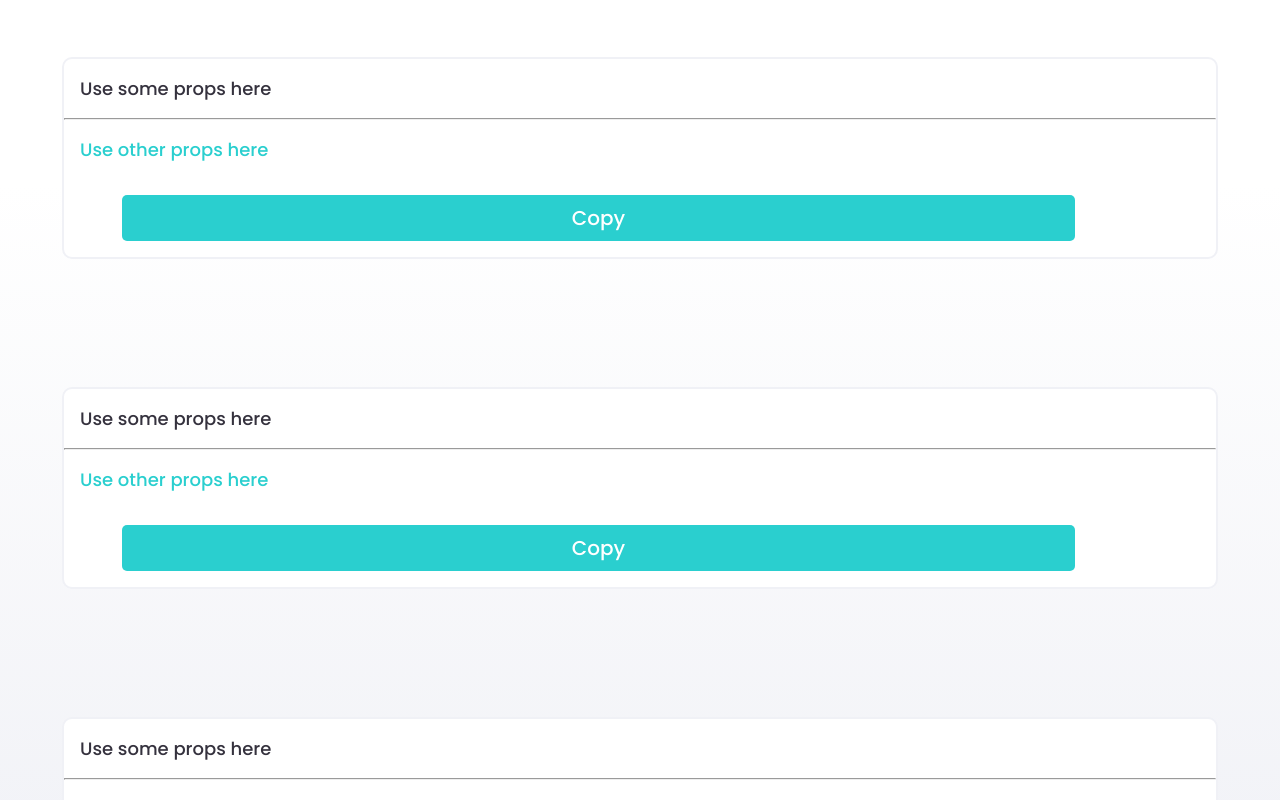
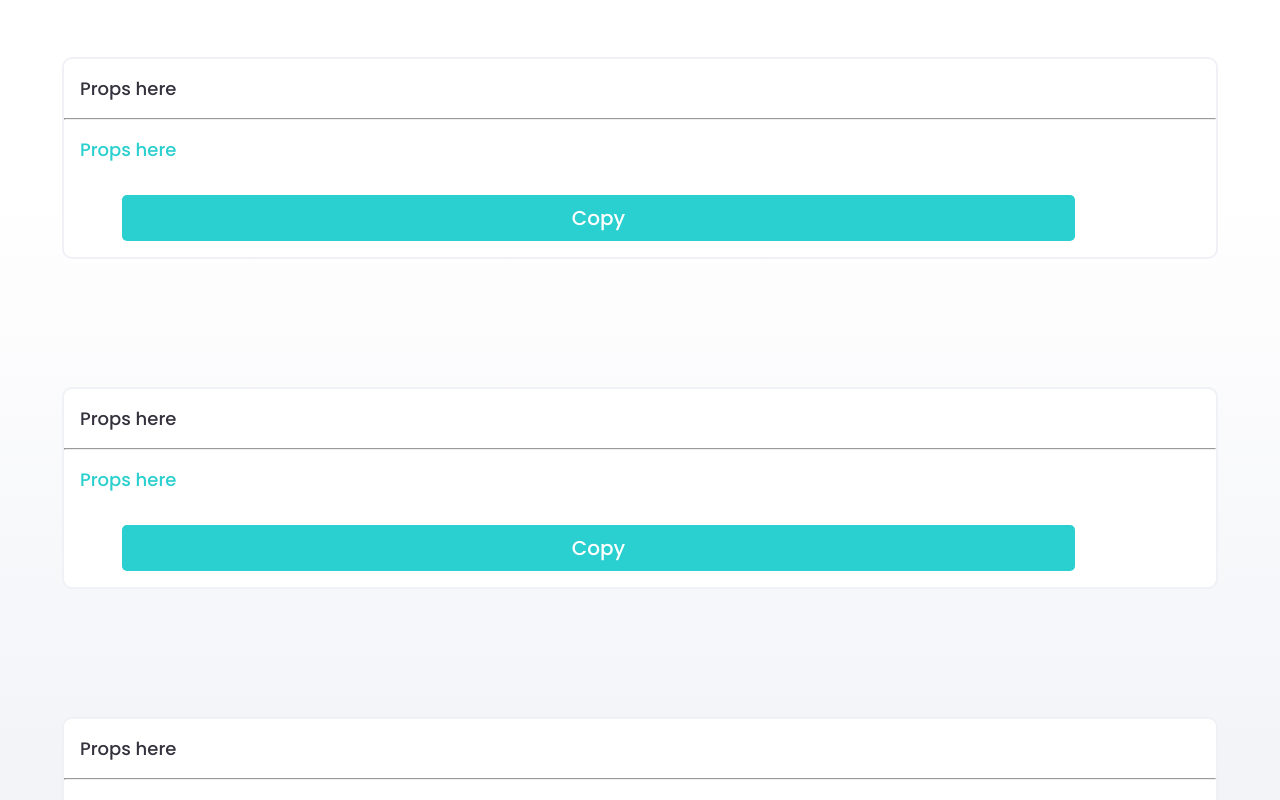
Before and after one commit to emquiroga/url-shortening-api, a React (Create React App) app: page / in a window 1280 px wide. Shown: the part 1480-2280 px from the top of the page. Built offline with nearby package versions, Linux system fonts and the light colour scheme; no server answers.

Commit message:
started the fetch api code

```diff
--- a/src/components/Shorten.js
+++ b/src/components/Shorten.js
@@ -1,6 +1,7 @@
-import React, {useState} from "react";
+import React, {useState, useEffect} from "react";
 import styled from "styled-components";
 import bgmobile from '../assets/bg-shorten-mobile.svg'
+import shortLinks from "../services/ShortLinks";
 import { Shortened } from "./Shortened";
 
 const StyledShorten = styled.section`
@@ -16,11 +17,6 @@ const StyledWrapper = styled.div`
 width: 90%;
 padding: 0;
 margin: auto;
-/* position: absolute;
-top: 0;
-left: 50%;
-transform: translate(-50%, -40%);
-z-index: 999; */
 background-color: hsl(260, 8%, 14%);
 background-image: url(${bgmobile});
 background-position: top;
@@ -75,6 +71,13 @@ export const Shorten = () => {
         setValue(event.target.value)
     }
 
+
+    const [link, setLink] = useState("")
+
+    useEffect(function () {
+        shortLinks({myLink : 'https://www.youtube.com/watch?v=QBLbXgeXMU8&t=737s&ab_channel=midudev'}).then(link => setLink(link))
+    }, [])
+
     return (
         <StyledShorten>
             <StyledWrapper>
@@ -95,9 +98,15 @@ export const Shorten = () => {
                     Shorten it!
                 </StyledButton>
             </StyledWrapper>
-            <Shortened />
-            <Shortened />
-            <Shortened />
+            <Shortened
+            link={link}
+            />
+            <Shortened
+            link={link}
+            />
+            <Shortened
+            link={link}
+            />
         </StyledShorten>
     )
 }
--- a/src/components/Shortened.js
+++ b/src/components/Shortened.js
@@ -33,15 +33,15 @@ font-family: 'Poppins', sans-serif;
 background-color: hsl(180, 66%, 49%);
 `
 
-export const Shortened = () => {
+export const Shortened = ({src, link}) => {
     return(
         <ShortenedWrapper>
             <ShortenedSrc>
-                Use some props here
+                {src} Props here
             </ShortenedSrc>
             <hr style={{margin: 0}}/>
             <ShortenedOutput>
-                Use other props here
+                {link} Props here
             </ShortenedOutput>
             <CopyBtn>
                 Copy
--- /dev/null
+++ b/src/services/ShortLinks.js
@@ -0,0 +1,13 @@
+
+
+export default function shortLinks ({myLink = 'https://clixs-dev.netlify.app/'} = {}) {
+    const apiURL = `https://api.shrtco.de/v2/shorten?url=${myLink}`
+    return fetch(apiURL)
+    .then(res => res.json())
+    .then(response => {
+        const {result} = response
+        const shortLink = result.short_link
+        console.log(shortLink)
+        return shortLink
+    })
+}
```
